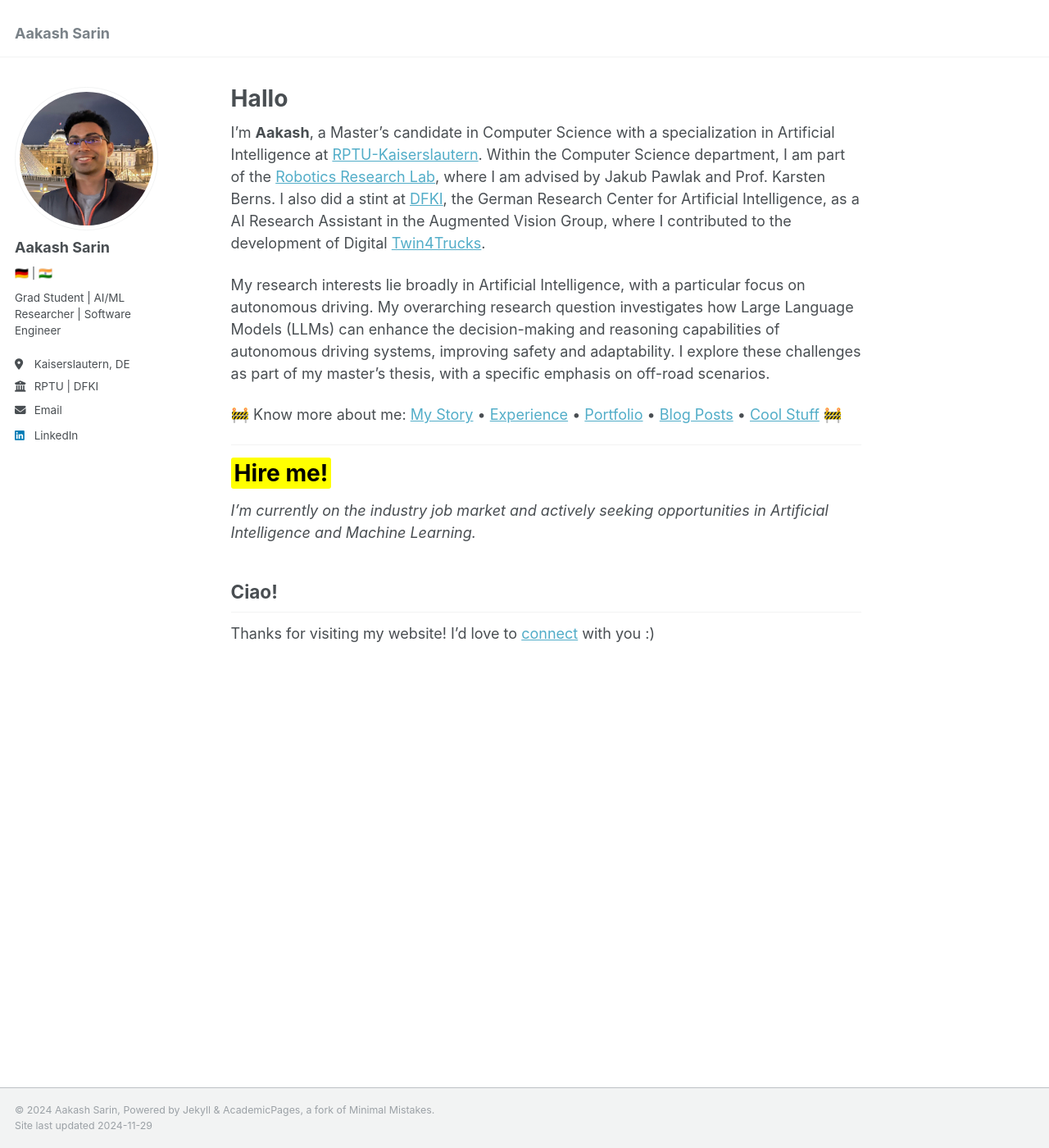
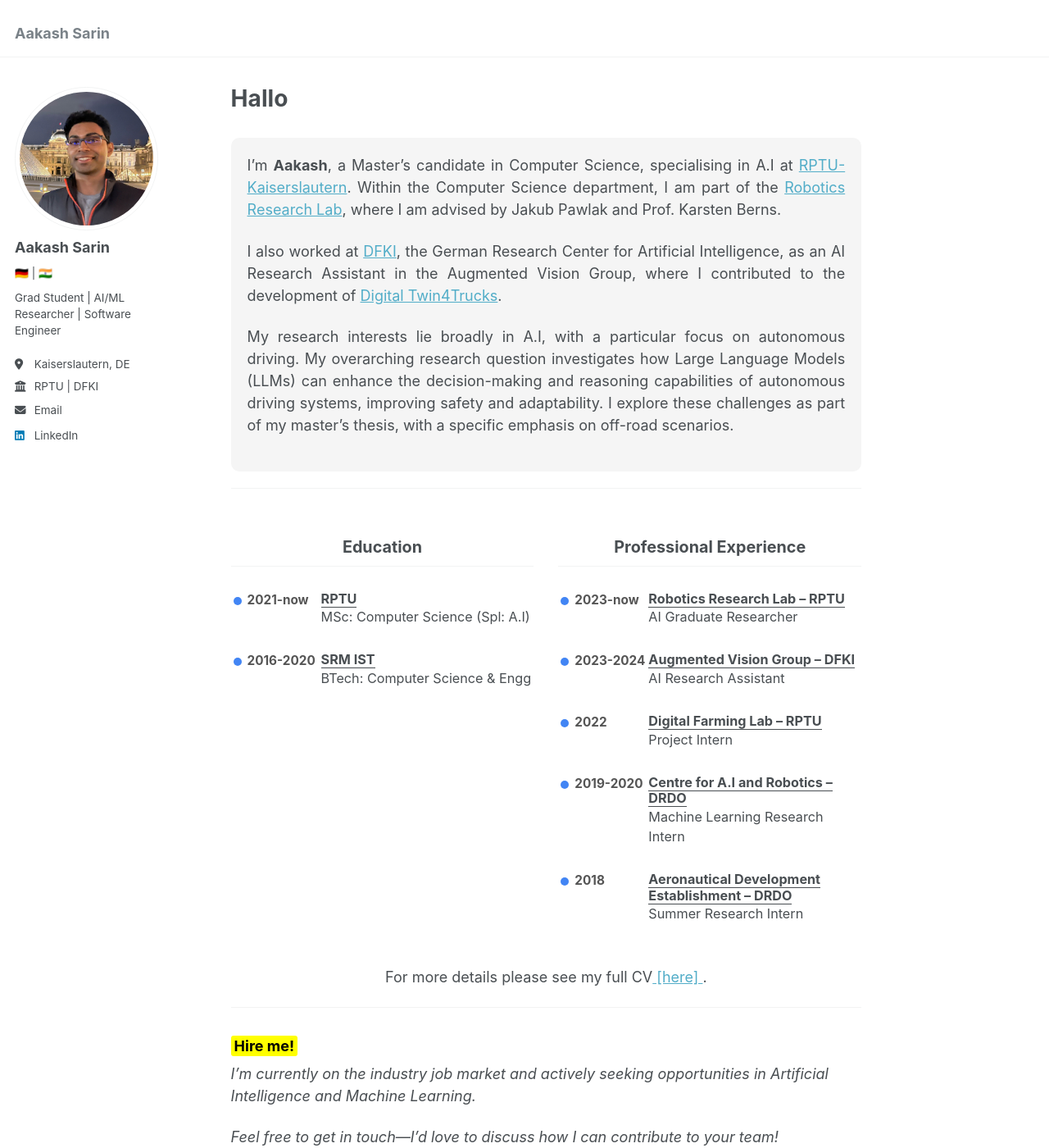
Before and after one commit to aakash-sarin/aakash-sarin.github.io, a Jekyll site: the page built from _pages/about.md, in a window 1280 px wide and 1400 px high. Shown: the whole window at 82% size. Built offline with Jekyll 4.4.1, drawn with Linux system fonts in a browser that asks for light colours.

Commit message:
Updated about.md

```diff
--- a/_pages/about.md
+++ b/_pages/about.md
@@ -8,19 +8,47 @@ redirect_from:
 ---
 
 
+<style>
+    .highlight-box {
+        background-color: #f5f5f5;
+        border-radius: 10px;
+        padding: 20px;
+        text-align: justify;
+        font-family: -apple-system, BlinkMacSystemFont, "Segoe UI", Roboto, Oxygen-Sans, Ubuntu, Cantarell, "Helvetica Neue", sans-serif;
+    }
+</style>
+
+<!--
 I’m <span style="font-weight: bold;">Aakash</span>, a Master’s candidate in Computer Science with a specialization in Artificial Intelligence at [RPTU-Kaiserslautern](https://rptu.de/). Within the Computer Science department, I am part of the [Robotics Research Lab](https://rrlab.cs.rptu.de/), where I am advised by Jakub Pawlak and Prof. Karsten Berns. I also did a stint at [DFKI](https://www.dfki.de/web), the German Research Center for Artificial Intelligence, as a AI Research Assistant in the Augmented Vision Group, where I contributed to the development of Digital [Twin4Trucks](https://www.dfki.de/web/news/foerderprojekt-twin4trucks-startet).
 
-My research interests lie broadly in Artificial Intelligence, with a particular focus on autonomous driving. My overarching research question investigates how Large Language Models (LLMs) can enhance the decision-making and reasoning capabilities of autonomous driving systems, improving safety and adaptability. I explore these challenges as part of my master’s thesis, with a specific emphasis on off-road scenarios.
+My research interests lie broadly in Artificial Intelligence, with a particular focus on autonomous driving. My overarching research question investigates how Large Language Models (LLMs) can enhance the decision-making and reasoning capabilities of autonomous driving systems, improving safety and adaptability. I explore these challenges as part of my master’s thesis, with a specific emphasis on off-road scenarios. -->
+<section id="mystory">
+<div class="highlight-box" style="background-color: #f5f5f5; border-radius: 10px; padding: 20px; margin: 20px 0;">
 
-🚧 Know more about me:
-[My Story](#my-story) • [Experience](#experience) • [Portfolio](#portfolio) • [Blog Posts](#blog-posts) • [Cool Stuff](#cool-stuff) 🚧
+  <p>I’m <span style="font-weight: bold;">Aakash</span>, a Master’s candidate in Computer Science, specialising in A.I at <a href="https://rptu.de/" target="_blank">RPTU-Kaiserslautern</a>. Within the Computer Science department, I am part of the <a href="https://rrlab.cs.rptu.de/" target="_blank">Robotics Research Lab</a>, where I am advised by Jakub Pawlak and Prof. Karsten Berns. </p>
 
--------------------------------
+  <p>I also worked at <a href="https://www.dfki.de/web" target="_blank">DFKI</a>, the German Research Center for Artificial Intelligence, as an AI Research Assistant in the Augmented Vision Group, where I contributed to the development of <a href="https://www.dfki.de/web/news/foerderprojekt-twin4trucks-startet" target="_blank">Digital Twin4Trucks</a>.</p>
 
-<span class="highlight">Hire me!</span>
-======
+  <p>My research interests lie broadly in A.I, with a particular focus on autonomous driving. My overarching research question investigates how Large Language Models (LLMs) can enhance the decision-making and reasoning capabilities of autonomous driving systems, improving safety and adaptability. I explore these challenges as part of my master’s thesis, with a specific emphasis on off-road scenarios.</p>
+
+</div>
+</section>
+
+<!-- 🚧 **Know more about me:**
+[My Story](#my-story) • [Portfolio](#portfolio) • [Blog Posts](#blog-posts) • [Cool Stuff](#cool-stuff) 🚧 -->
+---
+
+{% include timeline.md %}
+  <p style="text-align:center;">For more details please see my full CV<a href="http://academicpages.github.io/files/AakashSarin_CV.pdf" target="_blank"> [here] </a>. </p>
+
+---
+
+### <span class="highlight">Hire me!</span>
 *I’m currently on the industry job market and actively seeking opportunities in Artificial Intelligence and Machine Learning.*
 
-Ciao!
-------
+*Feel free to get in touch—I’d love to discuss how I can contribute to your team!*
+
+---
+
+### Ciao!
 Thanks for visiting my website! I'd love to [connect](https://www.linkedin.com/in/aakashsarin/) with you :)
```
